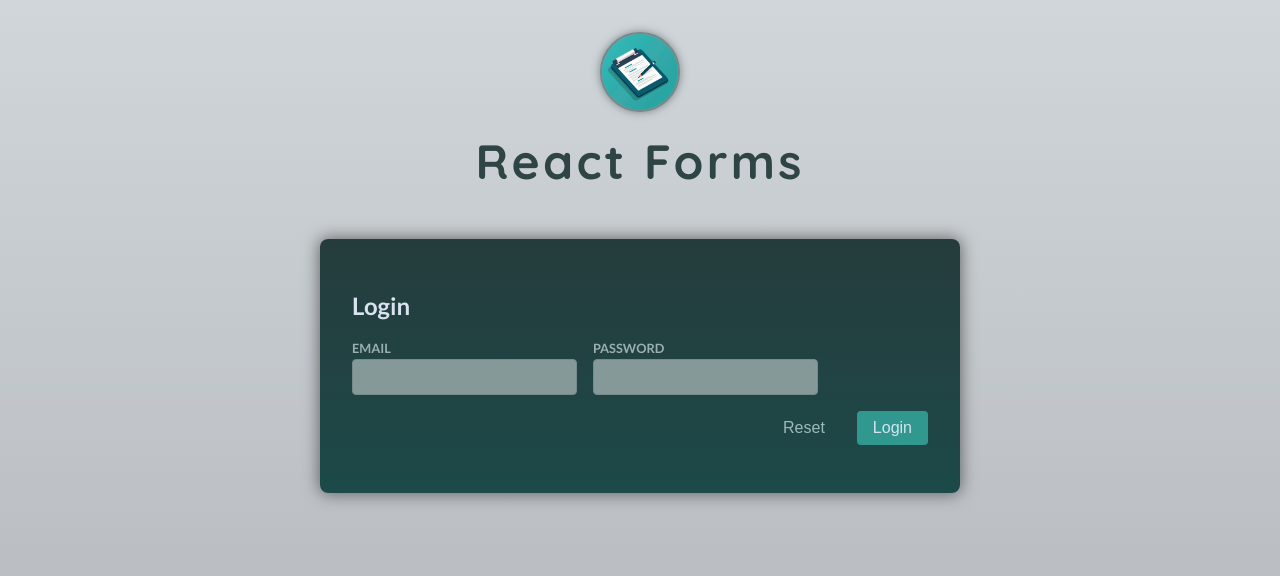
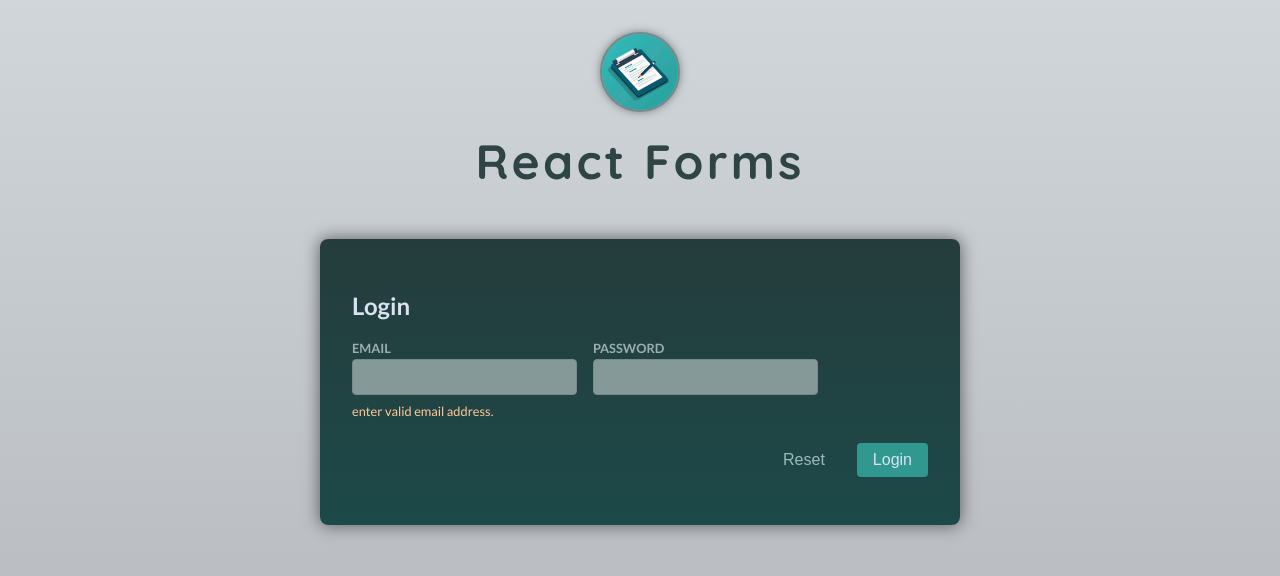
Before and after one commit to kkashyap0309/working-with-forms-and-user-inputs, a React (Vite) app: page / in a window 1280 px wide. Both pictures are taken after typing "name@example.com", "Sample123" into the empty fields and a click on the button "Login". Shown: the top 576 px of the page. Built offline with nearby package versions, Linux system fonts and the light colour scheme.

Commit message:
validating email on each keystroke and blur for the stateful component

```diff
--- a/src/components/Login-Using-State.jsx
+++ b/src/components/Login-Using-State.jsx
@@ -7,11 +7,23 @@ export default function Login() {
     password: "",
   });
 
+  const [isEdited, setIsEdited] = useState({
+    email: false,
+    password: false,
+  });
+
   function handleOnchangeEvent(identifier, value) {
     setFormData((prev) => {
       return {
         ...prev,
         [identifier]: value,
+      };
+    });
+
+    setIsEdited((prev) => {
+      return {
+        ...prev,
+        [identifier]: false,
       };
     });
   }
@@ -28,6 +40,17 @@ export default function Login() {
     });
   }
 
+  function handleInputBoxBlur(identifier) {
+    setIsEdited((prev) => {
+      return {
+        ...prev,
+        [identifier]: true,
+      };
+    });
+  }
+
+  const isValidEmail = !isEdited.email || formData.email.includes("@");
+
   return (
     <form onSubmit={handleSubmitEvent}>
       <h2>Login</h2>
@@ -43,7 +66,11 @@ export default function Login() {
               handleOnchangeEvent("email", event.target.value)
             }
             value={formData.email}
+            onBlur={() => handleInputBoxBlur('email')}
           />
+          <div className="control-error">
+            {!isValidEmail && <p>enter valid email address.</p>}
+          </div>
         </div>
 
         <div className="control no-margin">
```
